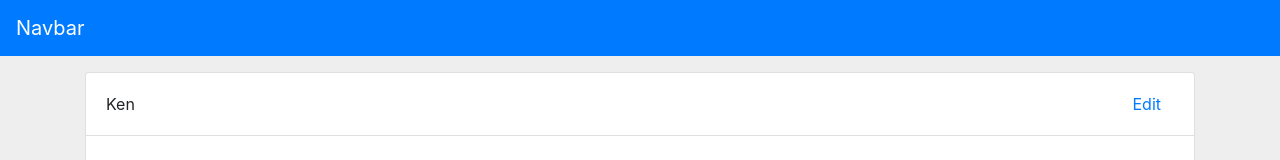
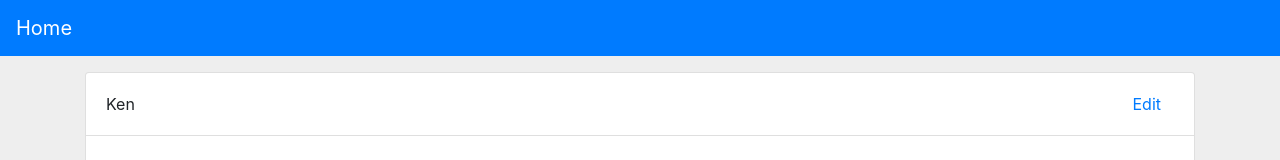
Before and after one commit to kennethwwu/candidates-form, a React (Create React App) app: page / in a window 1280 px wide. Shown: the top 160 px of the page. Built offline with nearby package versions, Linux system fonts and the light colour scheme.

Commit message:
change Nav text based on url

```diff
--- a/src/Layout/index.js
+++ b/src/Layout/index.js
@@ -1,10 +1,14 @@
 import React from 'react'
+import { useLocation } from 'react-router-dom'
 
 export default function Layout({ children }) {
+    const location = useLocation();
+    const { pathname } = location;
+
     return (
         <>
             <nav className="navbar navbar-dark bg-primary">
-                <a className="navbar-brand" href="/">Navbar</a>
+            <a className="navbar-brand" href="/">{pathname.includes('/user')?'User Details':'Home'}</a>
             </nav>
             <div className="container pt-3">
                 { children }
```
